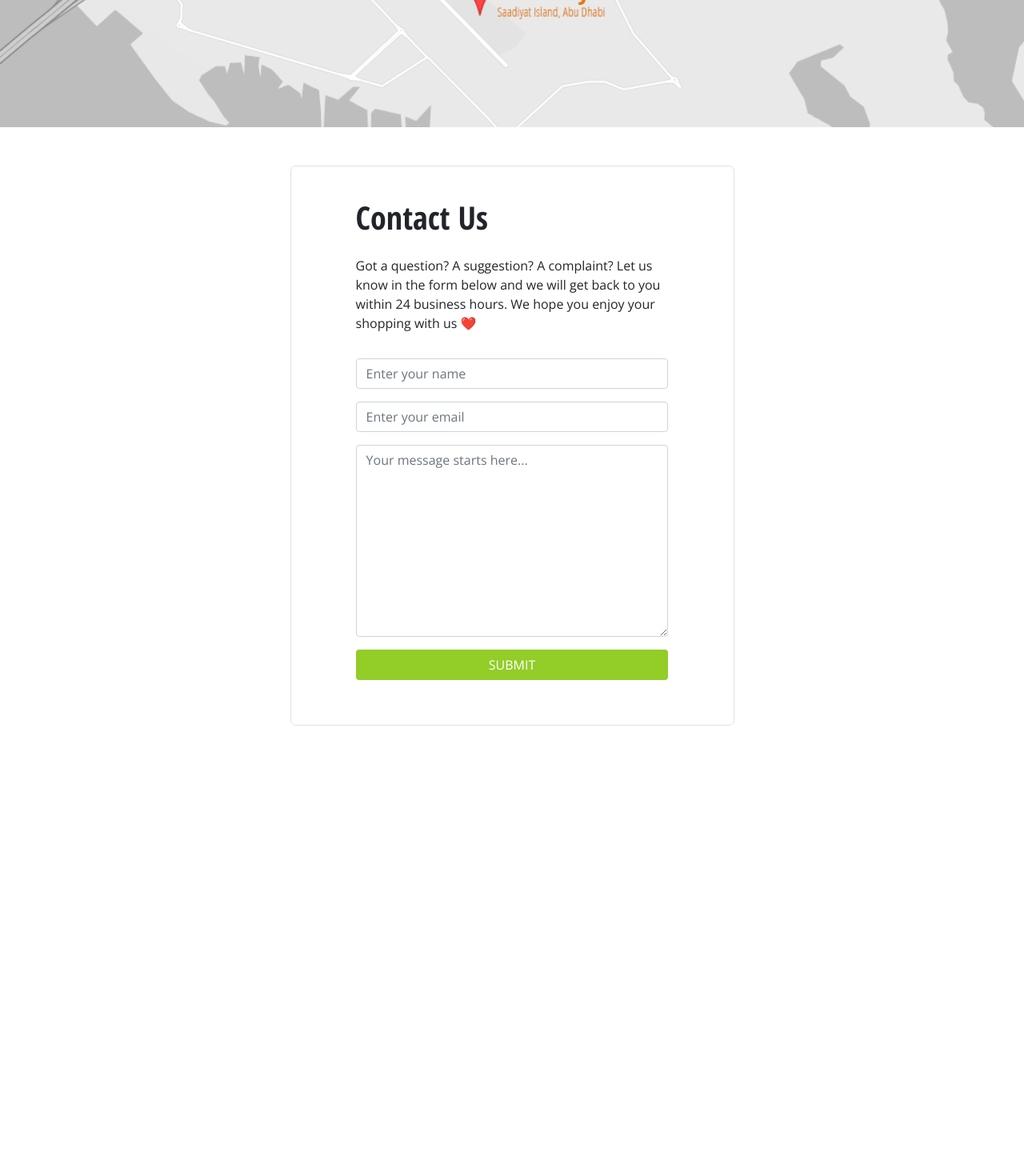
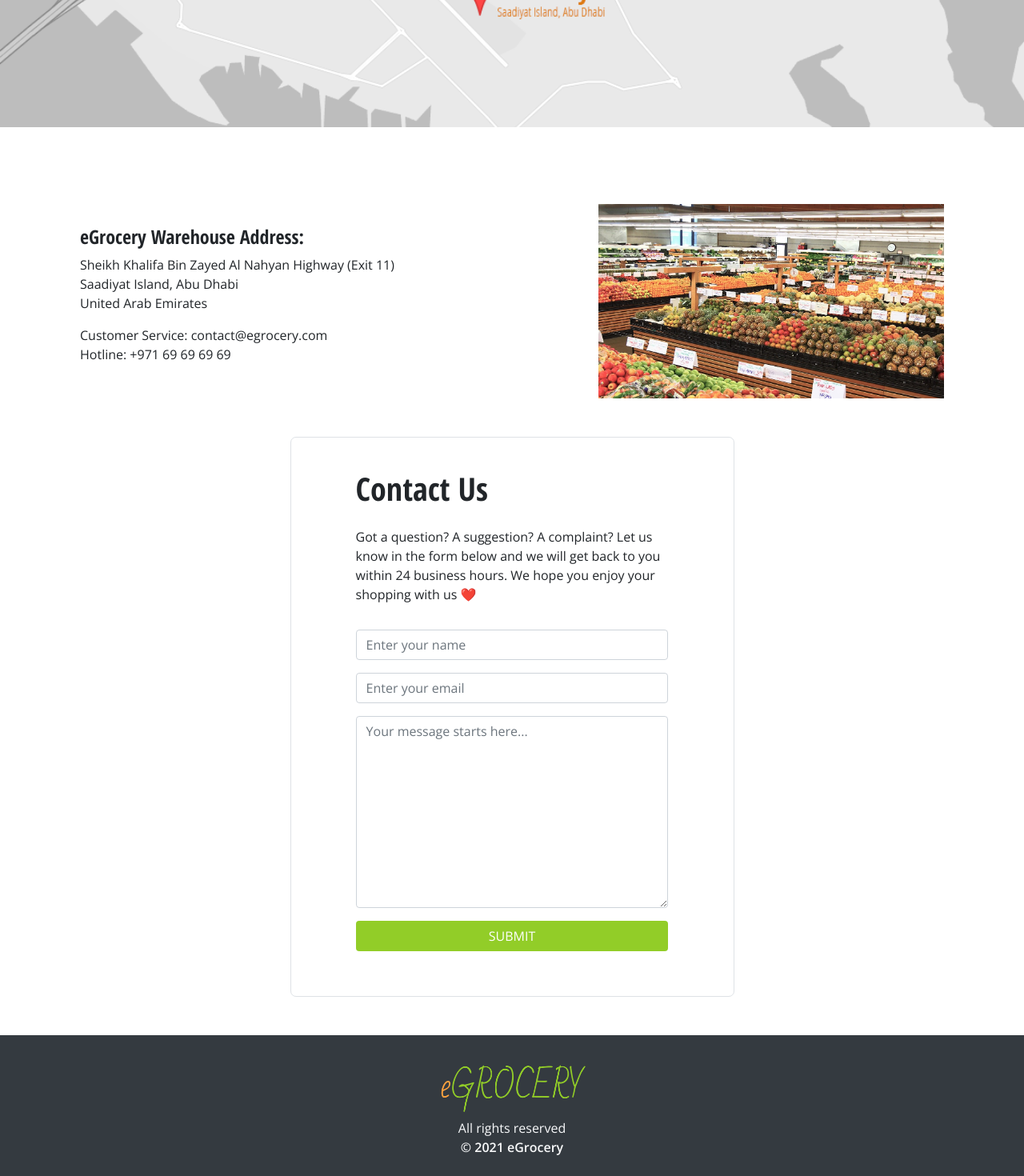
Before and after one commit to phamleyennhi/eGrocery, a React (Create React App) app in the folder egrocery/: page /contact in a window 1280 px wide. Shown: the part 338-1808 px from the top of the page at 80% size. Before the commit the page ends 1245 px from the top, so only its background shows below. Built offline with nearby package versions, Linux system fonts and the light colour scheme; no server answers.

Commit message:
finished styling contact

```diff
--- a/egrocery/src/App.js
+++ b/egrocery/src/App.js
@@ -269,6 +269,25 @@ export default class App extends Component {
               <Route exact path="/contact" component={Contact} />
               <Route exact path="/thankyou" component={ThankYou} />
             </Switch>
+
+
+            <footer className="mt-5">
+              <Container fluid className="bg-dark text-light text-center">
+                <Container>
+                  <Row className="mx-auto">
+                    <Col className="lg-6 pt-4 pb-4">
+                      <NavbarBrand className="m-0 p-0" href="/" style={{height: "10vh"}}>
+                        <img style={{height: "100%", width: "auto"}} src="eGROCERY.png" alt=""/>
+                      </NavbarBrand>
+                      <br/>
+                      All rights reserved
+                      <br/>
+                      <b>© 2021 eGrocery</b>
+                    </Col>
+                  </Row>
+                </Container>
+              </Container>
+            </footer>
           </div>
         </Router>
       </Context.Provider>
--- a/egrocery/src/components/Contact.js
+++ b/egrocery/src/components/Contact.js
@@ -34,6 +34,17 @@ class Contact extends Component {
       ></div>
       </Container>
         <Container>
+        <Row className="pt-5 pb-5 align-items-center">
+        <Col md="7" >
+        <h4>eGrocery Warehouse Address:</h4>
+        <p>Sheikh Khalifa Bin Zayed Al Nahyan Highway (Exit 11)<br/>Saadiyat Island, Abu Dhabi<br/>United Arab Emirates</p>
+        <p>Customer Service: contact@egrocery.com<br/>Hotline: +971 69 69 69 69</p>
+
+        </Col>
+        <Col md="5">
+        <img className="img-fluid" src={process.env.PUBLIC_URL + '/warehouse.jpg'} alt=""/>
+        </Col>
+        </Row>
             <Row>
             <Col lg="6" className="mx-auto border rounded p-4">
             <Row className="mx-auto pt-3 pb-3">
--- a/egrocery/src/mystyles.css
+++ b/egrocery/src/mystyles.css
@@ -13,14 +13,14 @@ body * {
 }
 
 h1,
-h2 {
+h2,h3,
+h4,
+h5  {
     font-weight: 700;
     font-family: 'Open Sans Condensed', sans-serif;
 }
 
-h3,
-h4,
-h5 {}
+{}
 
 p{
 
```
Also changed, not shown: egrocery/public/warehouse.jpg (added).
